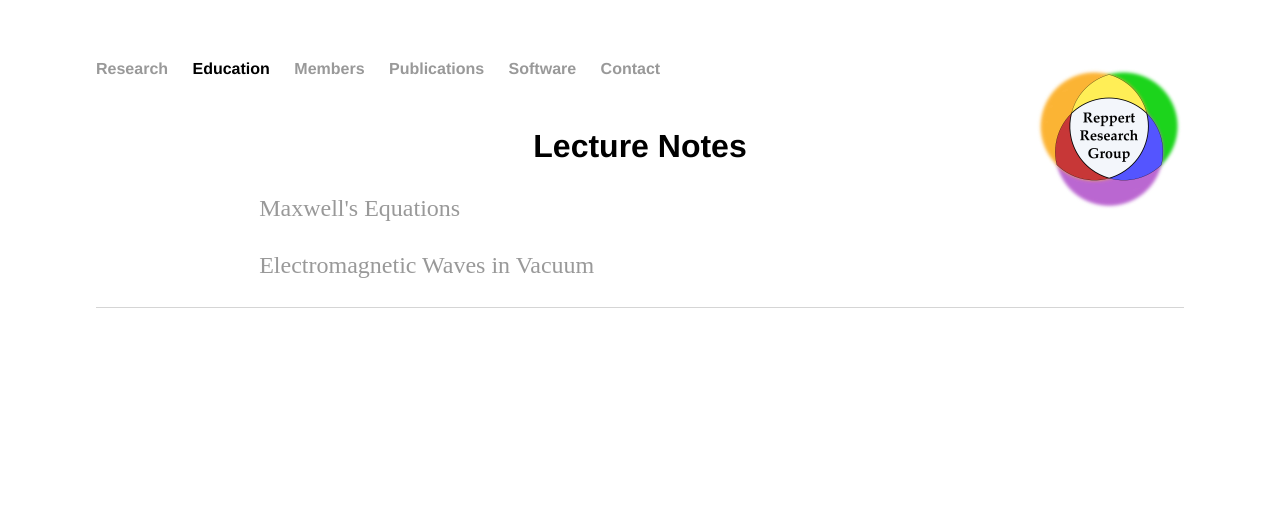
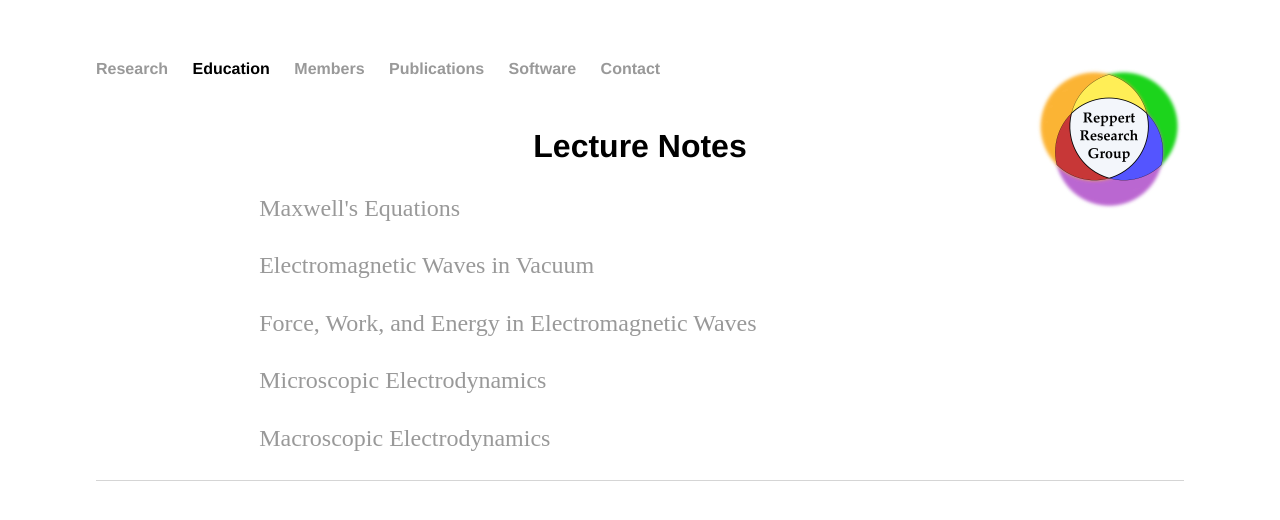
Before and after one commit to mreppert/mreppert.github.io, a Jekyll site: the page built from education/chm676f20/notes/index.html, in a window 1280 px wide. Shown: the top 520 px of the page. Built offline with Jekyll 4.4.1, drawn with Linux system fonts in a browser that asks for light colours; some of the changed lines change nothing that is shown.

Commit message:
Update index.html

```diff
--- a/education/chm676f20/notes/index.html
+++ b/education/chm676f20/notes/index.html
@@ -17,10 +17,10 @@ title: Reppert Research Group
   <h2>Lecture Notes</h2>
   <p><a href="/education/chm676f20/notes/MaxwellsEquations.pdf">Maxwell's Equations</a></p>
   <p><a href="/education/chm676f20/notes/VacuumWaves.pdf">Electromagnetic Waves in Vacuum</a></p>
-  <!--<p><a href="/education/chm676f20/notes/ForceWorkEnergy.pdf">Force, Work, and Energy in Electromagnetic Waves</a></p>
-  <p><a href="/education/chm676f20/notes/MicroscopicEM.pdf">Microscopic Electrodynamics</a></p>
-  <p><a href="/education/chm676f20/notes/MacroscopicEM.pdf">Macroscopic Electrodynamics</a></p>
-  <p><a href="/education/chm676f20/notes/ResponseTheory.pdf">Response Theory</a></p>
+  <p><a href="/education/chm676f20/notes/ForceWorkEnergy.pdf">Force, Work, and Energy in Electromagnetic Waves</a></p>
+  <p><a href="/education/chm676f20/notes/MicroscopicElectrodynamics.pdf">Microscopic Electrodynamics</a></p>
+  <p><a href="/education/chm676f20/notes/MacroscopicElectrodynamics.pdf">Macroscopic Electrodynamics</a></p>
+  <!--<p><a href="/education/chm676f20/notes/ResponseTheory.pdf">Response Theory</a></p>
   <p><a href="/education/chm676f20/notes/LinearResponse.pdf">Linear Response</a></p>
   <p><a href="/education/chm676f20/notes/NonlinearResponse.pdf">Nonlinear Response</a></p>
   <p><a href="/education/chm676f20/notes/NonlinearSpectroscopy.pdf">Nonlinear Spectroscopy</a></p>
```
